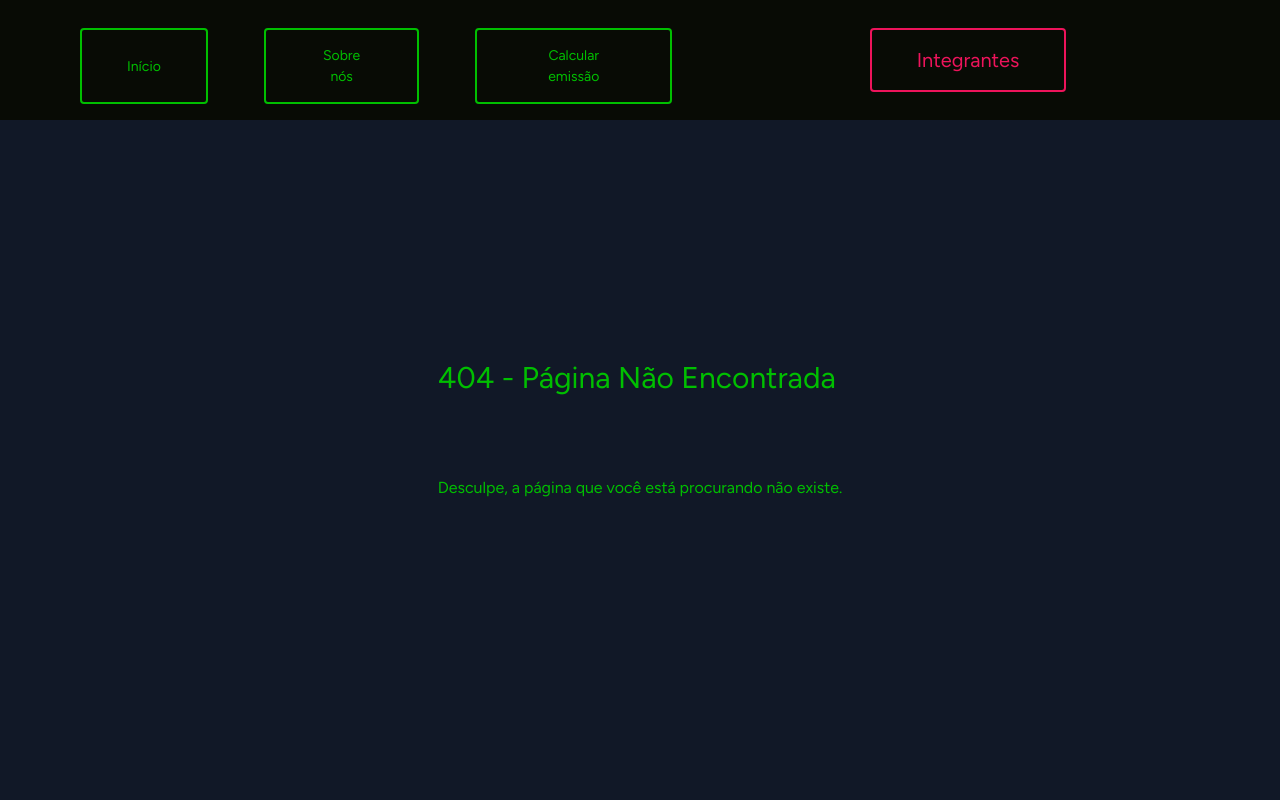
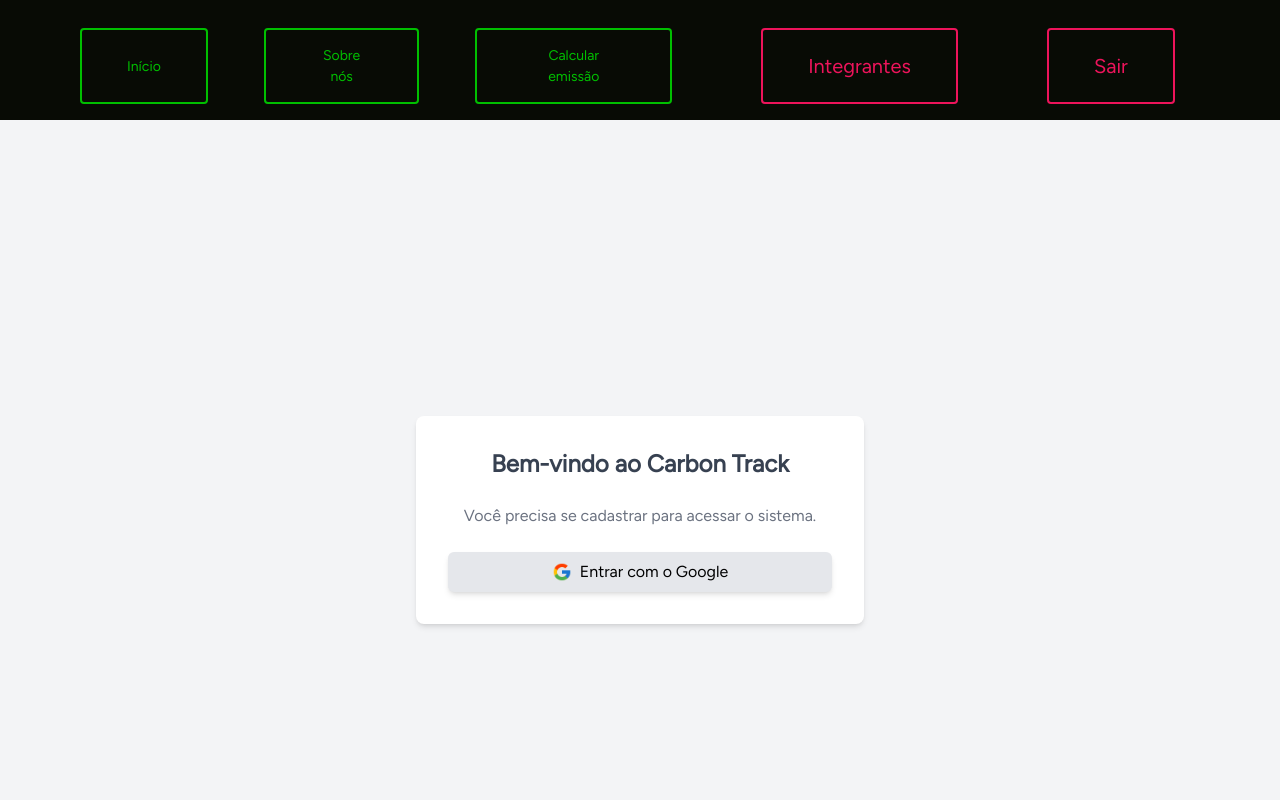
Before and after one commit to NathanMagno/CarbonTrack, a Next.js app in the folder carbon-track/: page /login in a window 1280 px wide. Before the commit this address had no page. Shown: the top 800 px of the page. Built offline with nearby package versions, Linux system fonts and the light colour scheme.

Commit message:
Sistema de login quase finalizado

```diff
--- /dev/null
+++ b/carbon-track/src/app/login/page.tsx
@@ -0,0 +1,17 @@
+
+import BgLogin from '@/components/BgLogin/BgLogin';
+import { Metadata } from 'next';
+
+export const metadata: Metadata = {
+  title: 'Login'
+};
+
+
+export default function Login() {
+
+
+  return (
+
+    <BgLogin/>
+  );
+}
--- a/carbon-track/src/app/page.tsx
+++ b/carbon-track/src/app/page.tsx
@@ -1,13 +1,20 @@
 
 import BgInicial from "@/components/BgInicial/BgInicial";
+import { getServerSession } from "next-auth";
+import { redirect } from "next/navigation";
 import { Metadata } from 'next';
 
 export const metadata: Metadata = {
   title: 'Home'
 };
 
-export default function Home() {
+export default async function Home() {
+  const session = await getServerSession();
 
+  if (!session)
+  {
+    return redirect('/login');
+  }
 
   return (
     <>
--- a/carbon-track/src/app/styles/globals.css
+++ b/carbon-track/src/app/styles/globals.css
@@ -77,3 +77,7 @@
     cursor-pointer transition-all duration-200
     shadow-[0px_0px_8px_#00BF00];
 }
+
+.CabecalhoIntegrantes{
+  @apply w-[100%]  flex flex-row justify-evenly
+}
--- /dev/null
+++ b/carbon-track/src/components/BgLogin/BgLogin.tsx
@@ -0,0 +1,38 @@
+"use client";
+
+import { signIn } from "next-auth/react";
+import Image from "next/image";
+
+
+export default function BgLogin() {
+  return (
+
+
+<main className="flex h-screen items-center justify-center bg-gray-100 overflow-hidden">
+      <div className="w-full max-w-md p-8 space-y-6 bg-white rounded-lg shadow-md overflow-hidden">
+        <h2 className="text-2xl font-semibold text-center text-gray-700">Bem-vindo ao Carbon Track</h2>
+        <p className="text-center text-gray-500">Você precisa se cadastrar para acessar o sistema.</p>
+
+        <div className="mt-6">
+
+          <button
+            onClick={() => signIn("google", {callbackUrl: '/'})}
+            className="w-full px-4 py-2 text-black bg-gray-200 hover:bg-blue-700 rounded-md shadow-md flex items-center justify-center gap-2"
+          >
+            <Image
+              src='/google-48x48.png'
+              alt="Google"
+              className="h-5 w-5"
+              width={100}
+              height={100}
+            />
+            Entrar com o Google
+          </button>
+        </div>
+
+
+      </div>
+    </main>
+
+  )
+}
--- /dev/null
+++ b/carbon-track/src/components/BtnLogOut/BtnLogOut.tsx
@@ -0,0 +1,22 @@
+"use client";
+
+import { signOut } from "next-auth/react";
+
+
+export default function LogoutButton() {
+
+
+  const handleLogout = async () => {
+
+    await signOut({ callbackUrl: "/login" });
+  };
+
+  return (
+    <button
+      onClick={handleLogout}
+      className="BtnIntegrantes"
+    >
+      Sair
+    </button>
+  );
+}
--- a/carbon-track/src/components/Cabecalho/Cabecalho.tsx
+++ b/carbon-track/src/components/Cabecalho/Cabecalho.tsx
@@ -3,6 +3,7 @@ import Image from "next/image";
 import { useRouter } from "next/navigation";
 import { useState, useEffect } from "react";
 import Menu from "@/icons/menu-100x100.png";
+import LogoutButton from "../BtnLogOut/BtnLogOut";
 
 
 export default function Cabecalho() {
@@ -59,12 +60,13 @@ export default function Cabecalho() {
             </button>
             </div>
             <div className="CabecalhoIntegrantes">
-            <button
+              <button
               className="BtnIntegrantes"
               onClick={() => navegar("/integrantes")}
-            >
+              >
                 Integrantes
-            </button>
+              </button>
+              <LogoutButton/>
             </div>
           </nav>
         </div>
```
Also changed, not shown: carbon-track/public/google-48x48.png (added).
